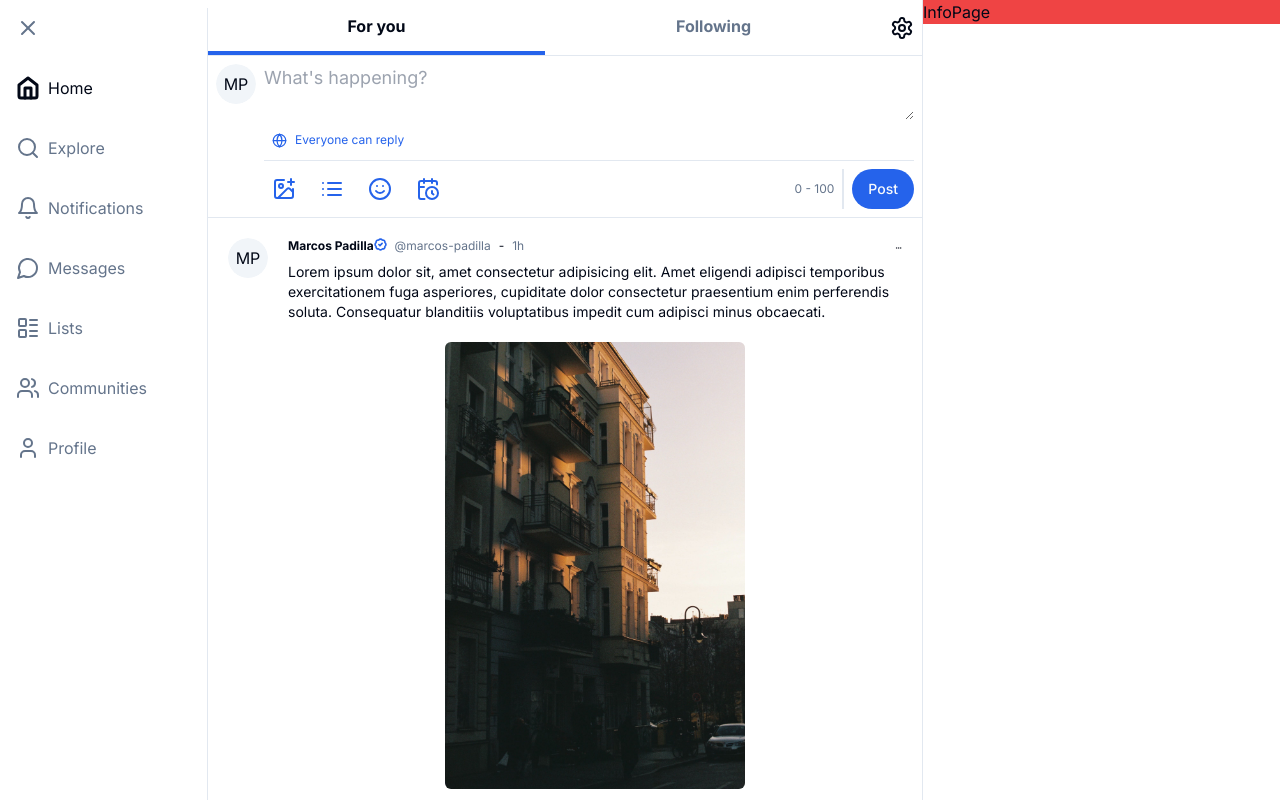
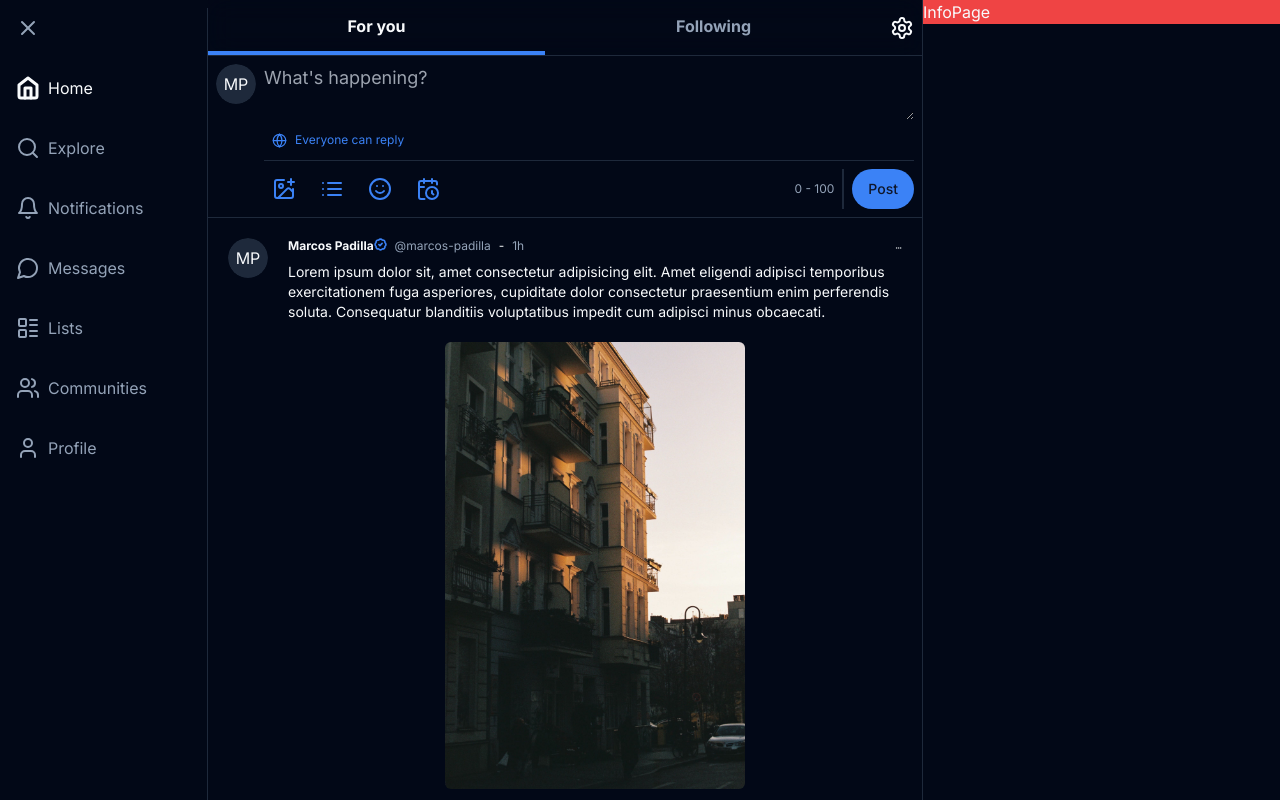
Before and after one commit to marcos-padilla/twitter-clone, a Next.js app in the folder frontend/: page /home in a window 1280 px wide. Shown: the top 800 px of the page. Built offline with nearby package versions, Linux system fonts and the light colour scheme.

Commit message:
feat(frontend): :art: Add ThemeProvider component and update UserPost styling

```diff
--- a/frontend/app/layout.tsx
+++ b/frontend/app/layout.tsx
@@ -3,6 +3,7 @@ import { Inter } from 'next/font/google'
 import '@/styles/globals.css'
 import Sidebar from '@/components/Sidebar'
 import { Toaster } from '@/components/ui/toaster'
+import ThemeProvider from '@/providers/ThemeProvider'
 
 const inter = Inter({ subsets: ['latin'] })
 
@@ -18,11 +19,18 @@ export default function RootLayout({
 	return (
 		<html lang='en'>
 			<body className={inter.className}>
-				<Toaster />
-				<Sidebar />
-				<main className='md:ml-52 ml-20 transition-all'>
-					{children}
-				</main>
+				<ThemeProvider
+					attribute='class'
+					defaultTheme='dark'
+					enableSystem
+					storageKey='twitter-theme'
+				>
+					<Toaster />
+					<Sidebar />
+					<main className='md:ml-52 ml-20 transition-all'>
+						{children}
+					</main>
+				</ThemeProvider>
 			</body>
 		</html>
 	)
--- a/frontend/components/UserPost.tsx
+++ b/frontend/components/UserPost.tsx
@@ -59,7 +59,7 @@ export default function UserPost() {
 			</Avatar>
 			<div className='flex-1 flex flex-col items-stretch gap-y-2'>
 				<textarea
-					className='focus:outline-none focus:ring-0 text-lg h-auto'
+					className='focus:outline-none focus:ring-0 text-lg h-auto bg-transparent'
 					placeholder={
 						poll ? 'Ask a question...' : "What's happening?"
 					}
--- a/frontend/package.json
+++ b/frontend/package.json
@@ -19,6 +19,7 @@
     "clsx": "^2.1.0",
     "lucide-react": "^0.309.0",
     "next": "14.0.4",
+    "next-themes": "^0.2.1",
     "react": "^18",
     "react-dom": "^18",
     "tailwind-merge": "^2.2.0",
--- /dev/null
+++ b/frontend/providers/ThemeProvider.tsx
@@ -0,0 +1,11 @@
+'use client'
+
+import { ThemeProvider as NextThemeProvider } from 'next-themes'
+import { type ThemeProviderProps } from 'next-themes/dist/types'
+
+export default function ThemeProvider({
+	children,
+	...props
+}: ThemeProviderProps) {
+	return <NextThemeProvider {...props}>{children}</NextThemeProvider>
+}
```
Also changed, not shown: 1 other file (tests, documents, lock files or other folders).
